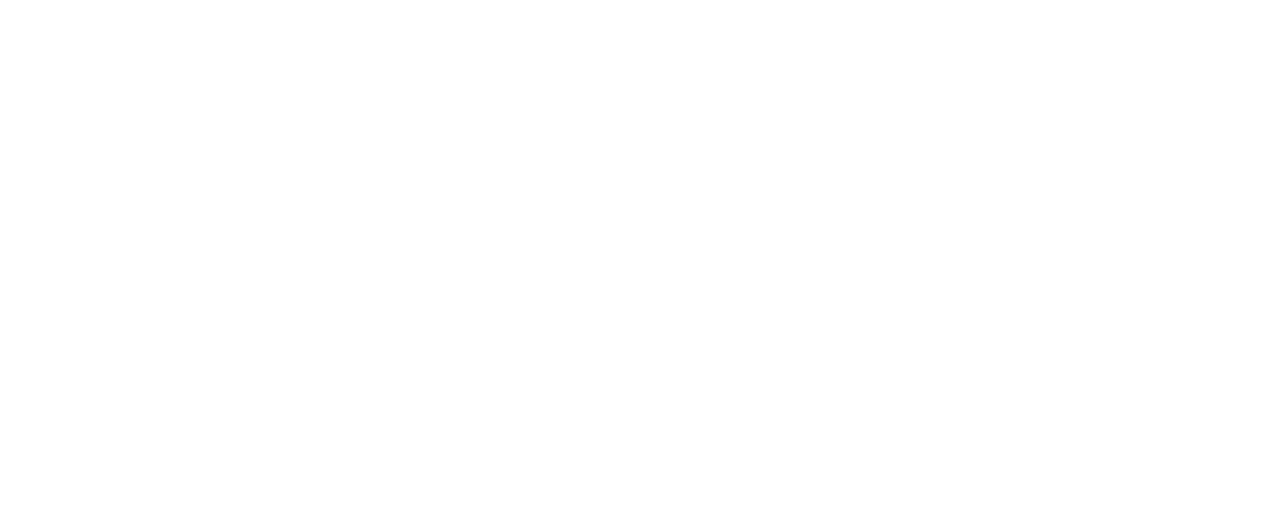
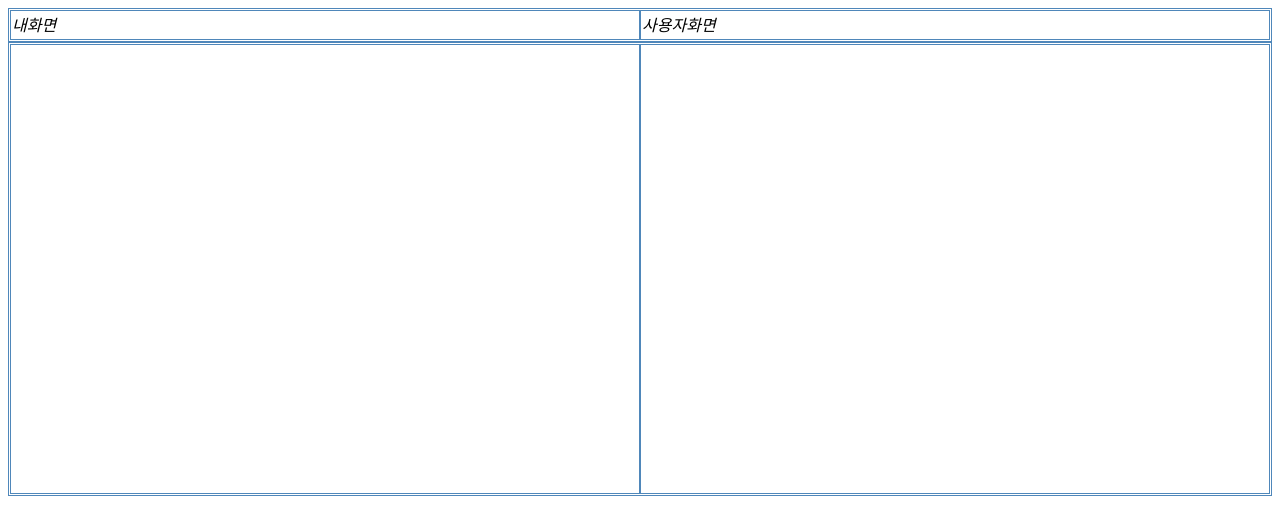
Before and after one commit to aldrn29/Learning-Point, a plain HTML site: page Webpage_test/main.html in a window 1280 px wide. Drawn offline with Linux system fonts and the light colour scheme.

Commit message:
test용 화면 구성

```diff
--- a/Webpage_test/css/main.css
+++ b/Webpage_test/css/main.css
@@ -11,3 +11,21 @@ video {
     max-width: 100%;
     width: 320px;
 }
+
+#index {
+  display: grid;
+  grid-template-columns: 1fr 1fr;
+  grid-template-rows: 30px;
+  font-style: italic;
+}
+
+#camera {
+  display: grid;
+  grid-template-columns: 1fr 1fr;
+  grid-template-rows: 450px;
+}
+
+div {
+  border: 1px solid #4f87ba;
+  padding: 1px;
+}
--- a/Webpage_test/main.html
+++ b/Webpage_test/main.html
@@ -0,0 +1,21 @@
+<!DOCTYPE html>
+<html>
+<head>
+  <title>Learning Point</title>
+  <meta charset="utf-8">
+  <link rel="stylesheet" href="css/main.css">
+</head>
+
+<body>
+  <div id="index">
+    <div>내화면</div>
+    <div>사용자화면</div>
+  </div>
+  <div id="camera">
+    <!-- 카메라 넣기 -->
+    <div></div>
+    <div></div>
+  </div>
+</body>
+
+</html>
```
